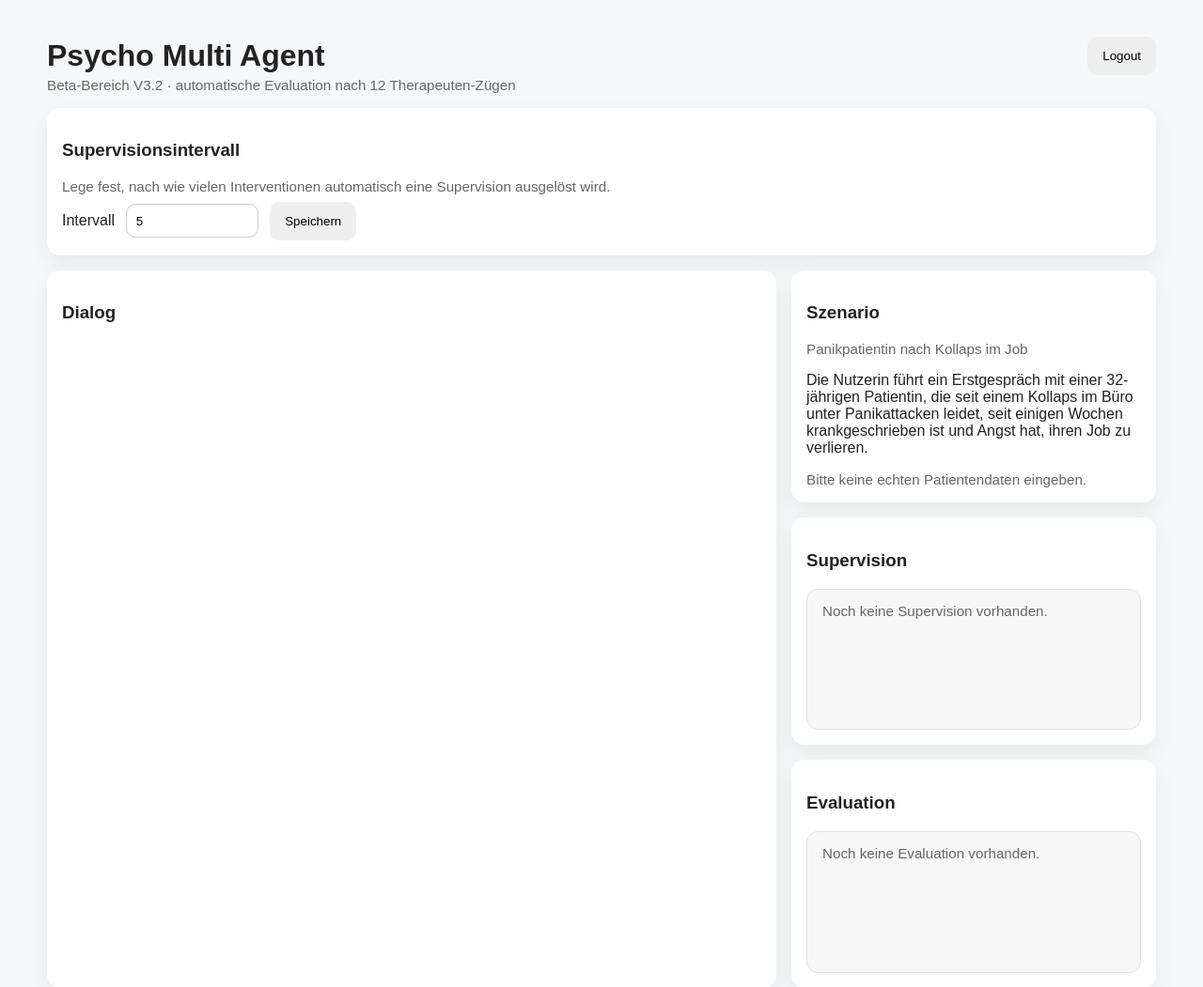
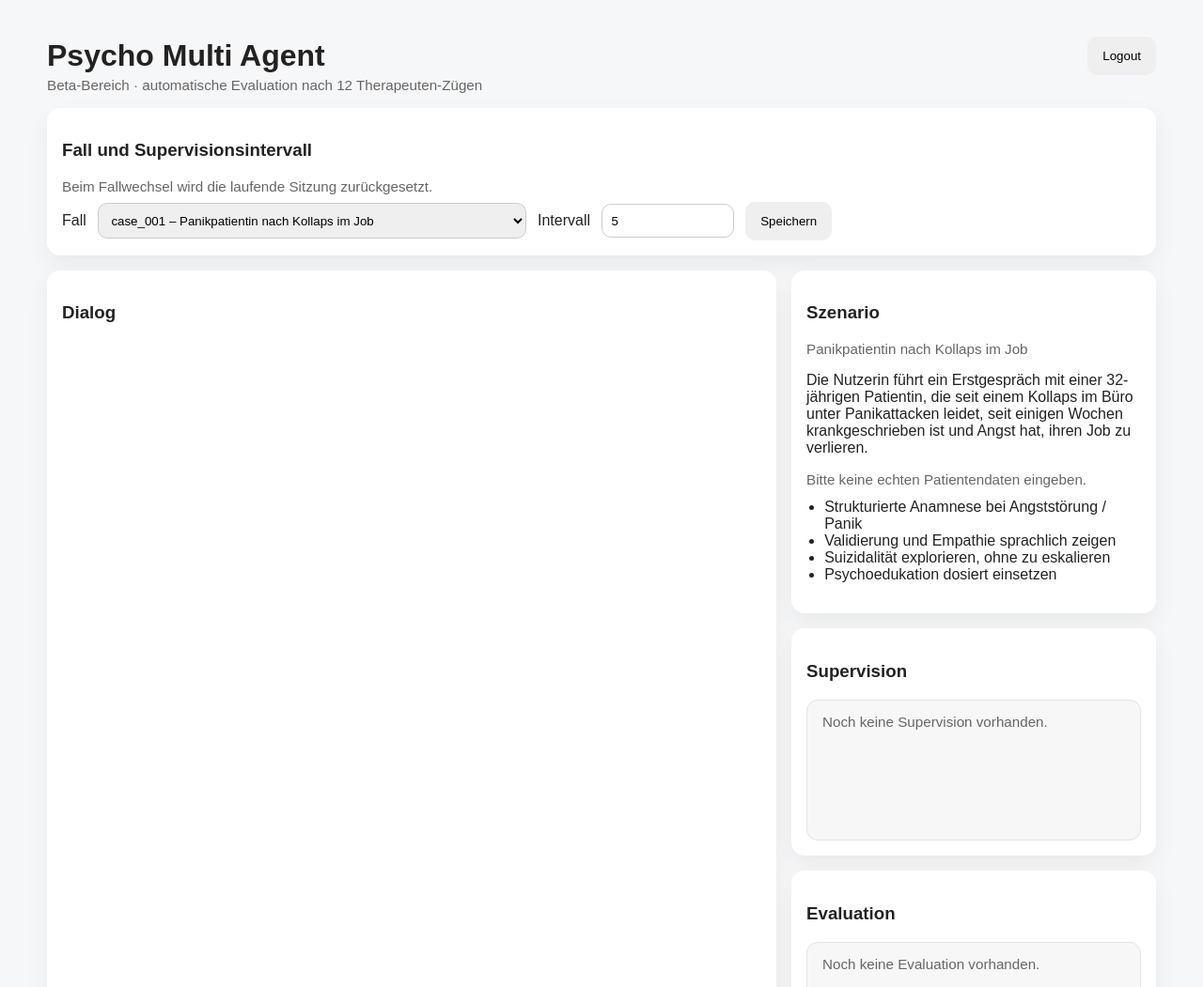
Before and after one commit to ulrichkastner/psycho_multi_agent, a Flask app: page / in a window 1280 px wide. Shown: the top 1051 px of the page at 94% size. Run offline with Flask 3, Linux system fonts and the light colour scheme; the visitor is signed in with stand-in values (Sample User, id 1).

Commit message:
Update index.html

```diff
--- a/templates/index.html
+++ b/templates/index.html
@@ -4,15 +4,6 @@
   <meta charset="utf-8">
   <meta name="viewport" content="width=device-width, initial-scale=1">
   <title>Psycho Multi Agent</title>
-  <style>
-    body { font-family: Arial, sans-serif; background: #f6f7f9; margin: 0; color: #222; }
-    .container { max-width: 1180px; margin: 0 auto; padding: 1.25rem; }
-    .topbar { display: flex; justify-content: space-between; align-items: center; gap: 1rem; }
-    .card { background: white; border-radius: 14px; padding: 1rem; box-shadow: 0 10px 25px rgba(0,0,0,.06); }
-    .chat { min-height: 420px; max-height: 65vh; overflow-y: auto; white-space: pre-wrap; }
-    .msg { padding: .8rem 1rem; border-radius: 12px; margin-bottom: .75rem; }
-    .therapist { background: #eaf2ff; }
-    .patient { background: #f2f2f2; }
   <style>
     body { font-family: Arial, sans-serif; background: #f6f7f9; margin: 0; color: #222; }
     .container { max-width: 1180px; margin: 0 auto; padding: 1.25rem; }
@@ -43,16 +34,6 @@
       border: 1px solid #b7ddb7;
     }
 
-  textarea { width: 100%; min-height: 110px; box-sizing: border-box; padding: .9rem; border-radius: 12px; border: 1px solid #ccc; resize: vertical; }
-  input[type="number"] { width: 120px; padding: .6rem; border-radius: 10px; border: 1px solid #ccc; }
-  .actions { display: flex; gap: .75rem; flex-wrap: wrap; margin-top: .75rem; }
-  button { padding: .8rem 1rem; border: 0; border-radius: 10px; cursor: pointer; }
-  .muted { color: #666; font-size: .95rem; }
-  .row { display: grid; grid-template-columns: 2fr 1fr; gap: 1rem; margin-top: 1rem; }
-  .side-stack { display: grid; gap: 1rem; }
-  .setup-row { display: flex; align-items: center; gap: .75rem; flex-wrap: wrap; margin-top: .5rem; }
-  @media (max-width: 820px) { .row { grid-template-columns: 1fr; } }
-    <style>
     .meta-box h1, .meta-box h2, .meta-box h3 {
       margin-top: 0.6em;
       margin-bottom: 0.4em;
@@ -69,6 +50,18 @@
     .meta-box strong {
       font-weight: 600;
     }
+
+    textarea { width: 100%; min-height: 110px; box-sizing: border-box; padding: .9rem; border-radius: 12px; border: 1px solid #ccc; resize: vertical; }
+    input[type="number"], select { padding: .6rem; border-radius: 10px; border: 1px solid #ccc; }
+    input[type="number"] { width: 120px; }
+    .actions { display: flex; gap: .75rem; flex-wrap: wrap; margin-top: .75rem; }
+    button { padding: .8rem 1rem; border: 0; border-radius: 10px; cursor: pointer; }
+    .muted { color: #666; font-size: .95rem; }
+    .row { display: grid; grid-template-columns: 2fr 1fr; gap: 1rem; margin-top: 1rem; }
+    .side-stack { display: grid; gap: 1rem; }
+    .setup-row { display: flex; align-items: center; gap: .75rem; flex-wrap: wrap; margin-top: .5rem; }
+    .scenario-goals { margin-top: .75rem; padding-left: 1.2rem; }
+    @media (max-width: 820px) { .row { grid-template-columns: 1fr; } }
   </style>
 </head>
 <body>
@@ -76,7 +69,7 @@
     <div class="topbar">
       <div>
         <h1 style="margin-bottom:.2rem;">Psycho Multi Agent</h1>
-        <div class="muted">Beta-Bereich V3.2 · automatische Evaluation nach {{ eval_after }} Therapeuten-Zügen</div>
+        <div class="muted">Beta-Bereich · automatische Evaluation nach {{ eval_after }} Therapeuten-Zügen</div>
       </div>
       <form method="post" action="/logout">
         <button type="submit">Logout</button>
@@ -84,9 +77,18 @@
     </div>
 
     <div class="card" style="margin-top:1rem;">
-      <h3>Supervisionsintervall</h3>
-      <div class="muted">Lege fest, nach wie vielen Interventionen automatisch eine Supervision ausgelöst wird.</div>
+      <h3>Fall und Supervisionsintervall</h3>
+      <div class="muted">Beim Fallwechsel wird die laufende Sitzung zurückgesetzt.</div>
       <div class="setup-row">
+        <label for="caseSelect">Fall</label>
+        <select id="caseSelect">
+          {% for case in case_options %}
+            <option value="{{ case.id }}" {% if case.id == current_case_id %}selected{% endif %}>
+              {{ case.id }} – {{ case.title }}
+            </option>
+          {% endfor %}
+        </select>
+
         <label for="supervisionInterval">Intervall</label>
         <input
           id="supervisionInterval"
@@ -108,9 +110,14 @@
       <div class="side-stack">
         <div class="card">
           <h3>Szenario</h3>
-          <div class="muted">{{ scenario.get("title", "Training") }}</div>
-          <p>{{ scenario.get("description", "") }}</p>
+          <div id="scenarioTitle" class="muted">{{ scenario.get("title", "Training") }}</div>
+          <p id="scenarioDescription">{{ scenario.get("description", "") }}</p>
           <div class="muted">Bitte keine echten Patientendaten eingeben.</div>
+          <ul id="scenarioGoals" class="scenario-goals">
+            {% for goal in scenario.get("learning_goals", []) %}
+              <li>{{ goal }}</li>
+            {% endfor %}
+          </ul>
         </div>
 
         <div class="card">
@@ -136,6 +143,7 @@
       <div id="status" class="muted" style="margin-top:.75rem;"></div>
     </div>
   </div>
+
   <script src="https://cdn.jsdelivr.net/npm/marked/marked.min.js"></script>
   <script src="/static/app.js"></script>
 </body>
```
Lines whose indentation alone changed are shown as unchanged.
